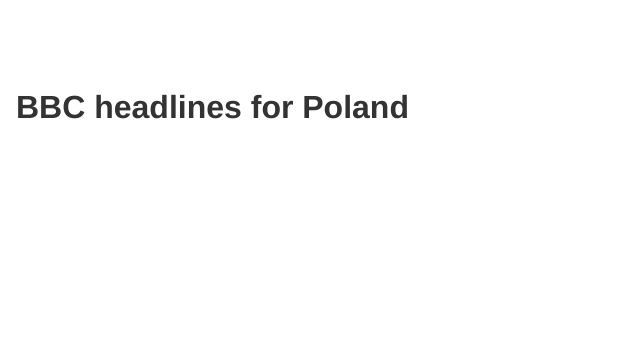
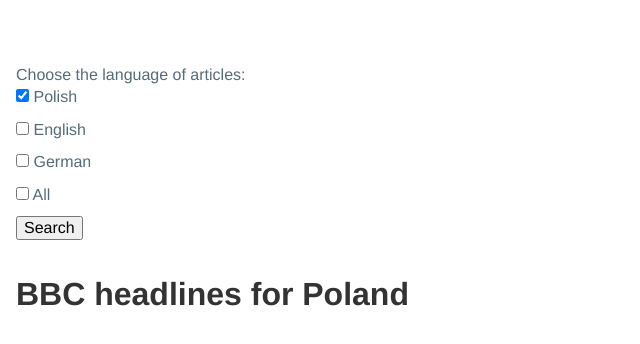
Before and after one commit to darco2018/bbc-news-api-processor, a website: page src/index.html in a window 1280 px wide. Shown: the whole page, without its empty margins (0-640 px from the left). Drawn offline with Linux system fonts and the light colour scheme; no server answers.

Commit message:
Add language checkboxes

```diff
--- a/src/css/main.css
+++ b/src/css/main.css
@@ -115,13 +115,38 @@
   /* color: #555; */
 }
 
+#panel {
+  display: flex;
+}
 
+#panel aside {
+  width: 20%;
+}
 
 a {
   color: #e81c4f;
   text-decoration: none;
 }
 
+/* --------- style checkbox--------------- */
+
+
+div {
+  margin-bottom: 10px;
+}
+
+fieldset {
+ /*  background: cyan;
+   border: 5px solid blue; */
+}
+
+legend {
+  padding: 0px, 10px, 10px 0px;
+  /* background: blue;
+  color: cyan; */
+}
+
+/* ------------------------ */
 
 h1,
 h2,
@@ -135,6 +160,7 @@
   /* width: 30em; */
   display: flex;
   flex-wrap: wrap;
+  width: 80%;
   /* border: 1px solid rgb(231, 17, 17); */
   /* padding: 20px; */
 }
@@ -146,7 +172,8 @@
   display: flex;
   flex-direction: column;
 
-  width: 23em;
+  /* width: 23em; */
+  width: 29%;
   height: 35em;
 
   /* border: 1px solid rgb(29, 68, 238); */
@@ -171,7 +198,7 @@
   padding-top: 1em;
 }
 
-section {
+main section {
 
   display: flex;
   flex-direction: column;
@@ -184,7 +211,7 @@
   /*  background-color: yellow; */
 }
 
-section p {
+main section p {
   /* background-color: lightgrey; */
   position: relative;
   top: 10px;
--- a/src/index.html
+++ b/src/index.html
@@ -26,12 +26,40 @@
   <!--[if IE]>
     <p class="browserupgrade">You are using an <strong>outdated</strong> browser. Please <a href="https://browsehappy.com/">upgrade your browser</a> to improve your experience and security.</p>
   <![endif]-->
-
-  <main role = "main">
-  </main>
+  <section id="panel">
+    <aside>
+      <!-- a string of name/value pairs submitted like this: lg[]=pl&lg[]=en -->
+      <form>
+      <fieldset id="lang">
+        <legend>Choose the language of articles:</legend>
+        <div>
+          <input type="checkbox" id="polish" name="lg[]" value="pl" checked>
+          <label for="polish">Polish</label>
+        </div>
+        <div>
+          <input type="checkbox" id="english" name="lg[]" value="en">
+          <label for="english">English</label>
+        </div>
+        <div>
+          <input type="checkbox" id="german" name="lg[]" value="gr">
+          <label for="german">German</label>
+        </div>
+        <div>
+          <input type="checkbox" id="all" name="lg[]" value="all">
+          <label for="all">All</label>
+        </div>
+        <div>
+      <button type="submit">Search</button>
+    </div>
+    </fieldset>
+    </form>
+    </aside>
+    <main role="main">
+    </main>
+  </section>
 
 
-<!--
+  <!--
   <article class="news-item">
     <header>
       <h3><a href="https://eurosport.tvn24.pl/skoki-narciarskie,408/cykl-raw-air-polacy-daleko-w-konkursie-w-trondheim,918414.html">
@@ -48,37 +76,14 @@
       <img src="https://r-scale-80.dcs.redcdn.pl/scale/o2/tvn/web-content/m/p1/i/04df4d434d481c5bb723be1b6df1ee65/efd55ad7-60f3-4941-b905-f79d9364c71c.jpg?type=1&srcmode=4&srcx=0/1&srcy=0/1&srcw=640&srch=2000&dstw=640&dsth=2000&quality=90"></img>
     </section>
     <footer>
+      <p>
       <time class="published" datetime="2019-03-14T19:33:06Z">2019-03-14 19:33:06</time>
       <span class="source">tvn24.pl</span>
+      </p>
     </footer>
   </article>
   <hr>
  -->
-
-
-
-  <!--
-  {
-      {
-      "source": {
-        "id": null,
-        "name": "Tvn24.pl"
-      },
-      "author": "TVN24",
-      "title": "Cykl Raw Air. Polacy daleko w konkursie w Trondheim - TVN24",
-      "description": "Nie o takim przebiegu rywalizacji w Trondheim marzyli polscy skoczkowie. W czwartkowym konkursie
-      zaliczanym do klasyfikacji Pucharu Świata i cyklu Raw Air Biało-Czerwoni nie odegrali głównych ról. Wygrał niezawodny
-      Japończyk Ryoyu Kobayashi.",
-      "url": "https://eurosport.tvn24.pl/skoki-narciarskie,408/cykl-raw-air-polacy-daleko-w-konkursie-w-trondheim,918414.html",
-      "urlToImage": "https://r-scale-80.dcs.redcdn.pl/scale/o2/tvn/web-content/m/p1/i/04df4d434d481c5bb723be1b6df1ee65/efd55ad7-60f3-4941-b905-f79d9364c71c.jpg?type=1&srcmode=4&srcx=0/1&srcy=0/1&srcw=640&srch=2000&dstw=640&dsth=2000&quality=90",
-      "publishedAt": "2019-03-14T17:53:00Z",
-      "content": "Tak skakali w Trondheim. Zapis relacji tekstowej i najwaniejsze skoki tutaj Przed rokiem Kamil Stoch triumfowa
-      w Trondheim, ldujc w pierwszej serii na 146 m i ustanawiajc rekord obiektu. Polscy kibice liczyli, e lider naszej kadry
-      i jego koledzy take tym raze… [+4524 chars]"
-    },
- -->
-
-  <!-- /////////////////////////////////////////////////// -->
 
 
   <!-- Add your site or application content here -->
```
